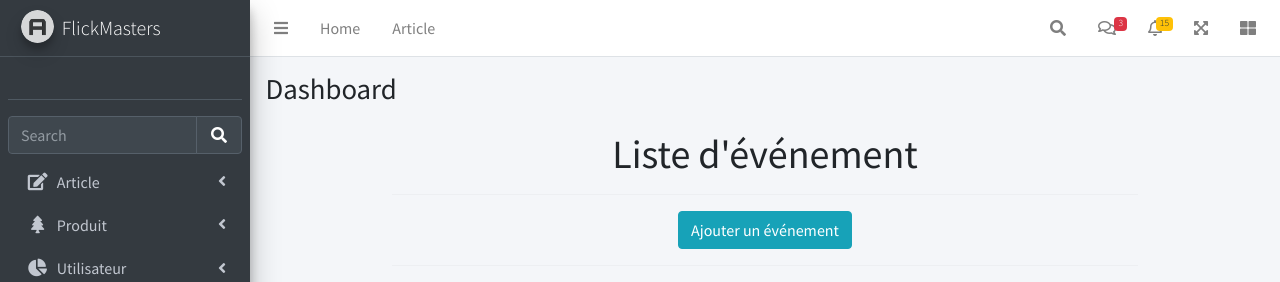
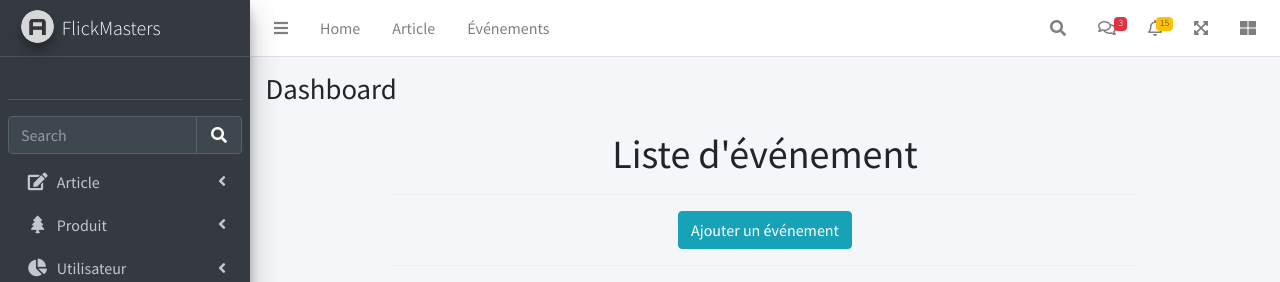
Before and after one commit to yosri-hk/FlickMasters, a Laravel app: page /events in a window 1280 px wide. Shown: the top 282 px of the page. Run offline with Laravel 10, Linux system fonts and the light colour scheme; data that the repository does not hold is empty; some libraries are stand-ins or nearby versions.

Commit message:
add and implement crud operatios for Event entity

```diff
--- a/resources/views/Admin.blade.php
+++ b/resources/views/Admin.blade.php
@@ -192,10 +192,8 @@
       <!-- Sidebar user panel (optional) -->
       <div class="user-panel mt-3 pb-3 mb-3 d-flex">
         <div class="image">
-          <img src="/dist/img/am3-new.png" class="img-circle elevation-2" alt="User Image">
         </div>
         <div class="info">
-          <a href="/admin" class="d-block">Amine Barguellil</a>
         </div>
       </div>
 
@@ -309,13 +307,13 @@
             </a>
             <ul class="nav nav-treeview">
               <li class="nav-item">
-                <a href="/pages/tables/simple.html" class="nav-link">
+                <a href="{{ route('events.create') }}" class="nav-link">
                   <i class="far fa-circle nav-icon"></i>
                   <p>Ajouter Evenement</p>
                 </a>
               </li>
               <li class="nav-item">
-                <a href="/pages/tables/data.html" class="nav-link">
+                <a href="{{ route('events.index') }}" class="nav-link">
                   <i class="far fa-circle nav-icon"></i>
                   <p>Afficher Liste</p>
                 </a>
--- a/resources/views/events/create.blade.php
+++ b/resources/views/events/create.blade.php
@@ -194,7 +194,6 @@
       <!-- Sidebar user panel (optional) -->
       <div class="user-panel mt-3 pb-3 mb-3 d-flex">
         <div class="image">
-          <img src="/dist/img/am3-new.png" class="img-circle elevation-2" alt="User Image">
         </div>
         <div class="info">
         </div>
--- a/resources/views/events/index.blade.php
+++ b/resources/views/events/index.blade.php
@@ -65,6 +65,9 @@
           <li class="nav-item d-none d-sm-inline-block">
             <a href="/articles" class="nav-link">Article</a>
           </li>
+          <li class="nav-item d-none d-sm-inline-block">
+        <a href="{{ route('events.index') }}" class="nav-link"> Événements </a>
+      </li>
         </ul>
 
         <!-- Right navbar links -->
@@ -341,7 +344,7 @@
                     </a>
                   </li>
                   <li class="nav-item">
-                    <a href="/pages/tables/data.html" class="nav-link">
+                    <a href="{{ route('events.index') }}" class="nav-link">
                       <i class="far fa-circle nav-icon"></i>
                       <p>Afficher Liste</p>
                     </a>
```
